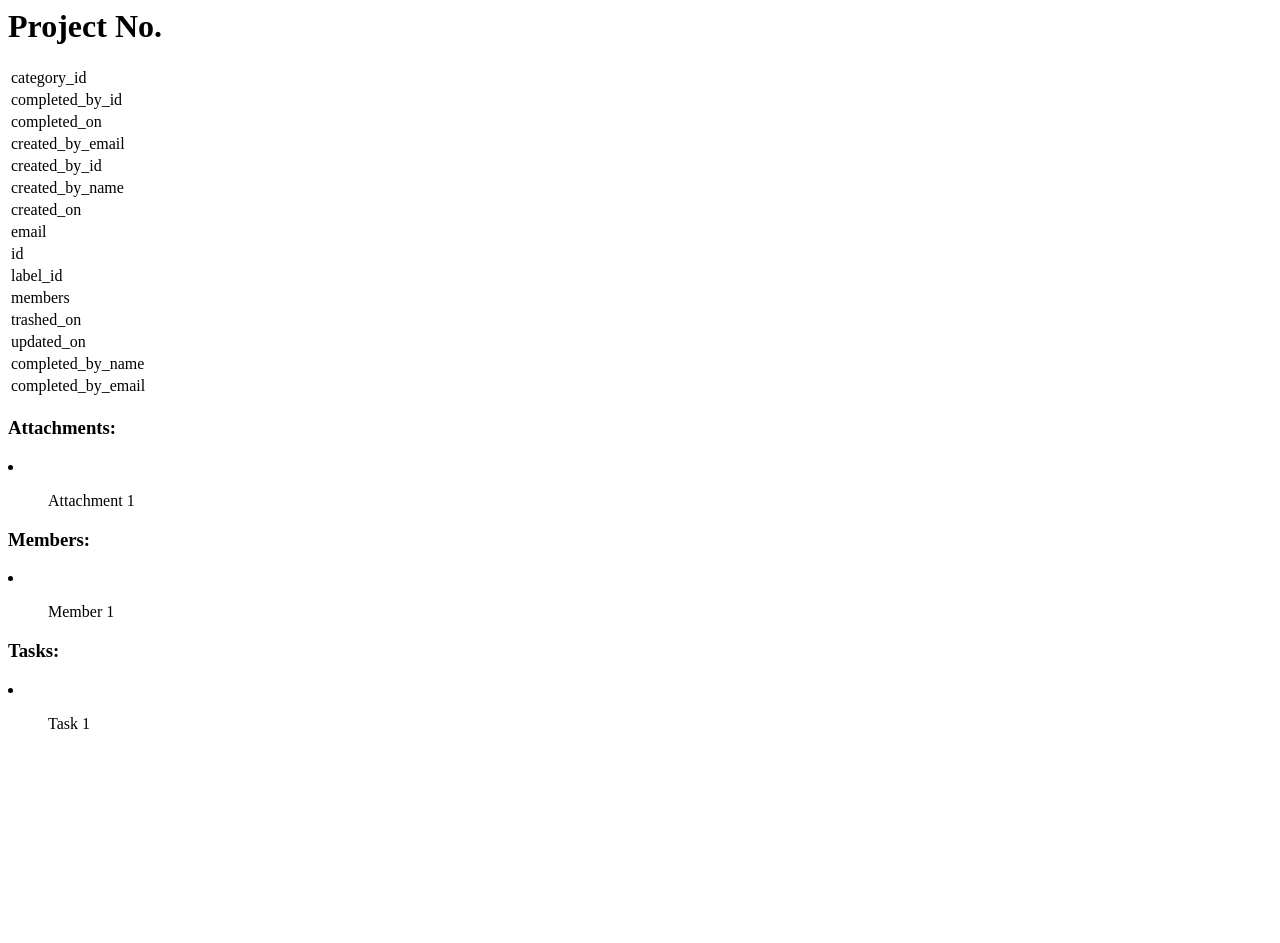
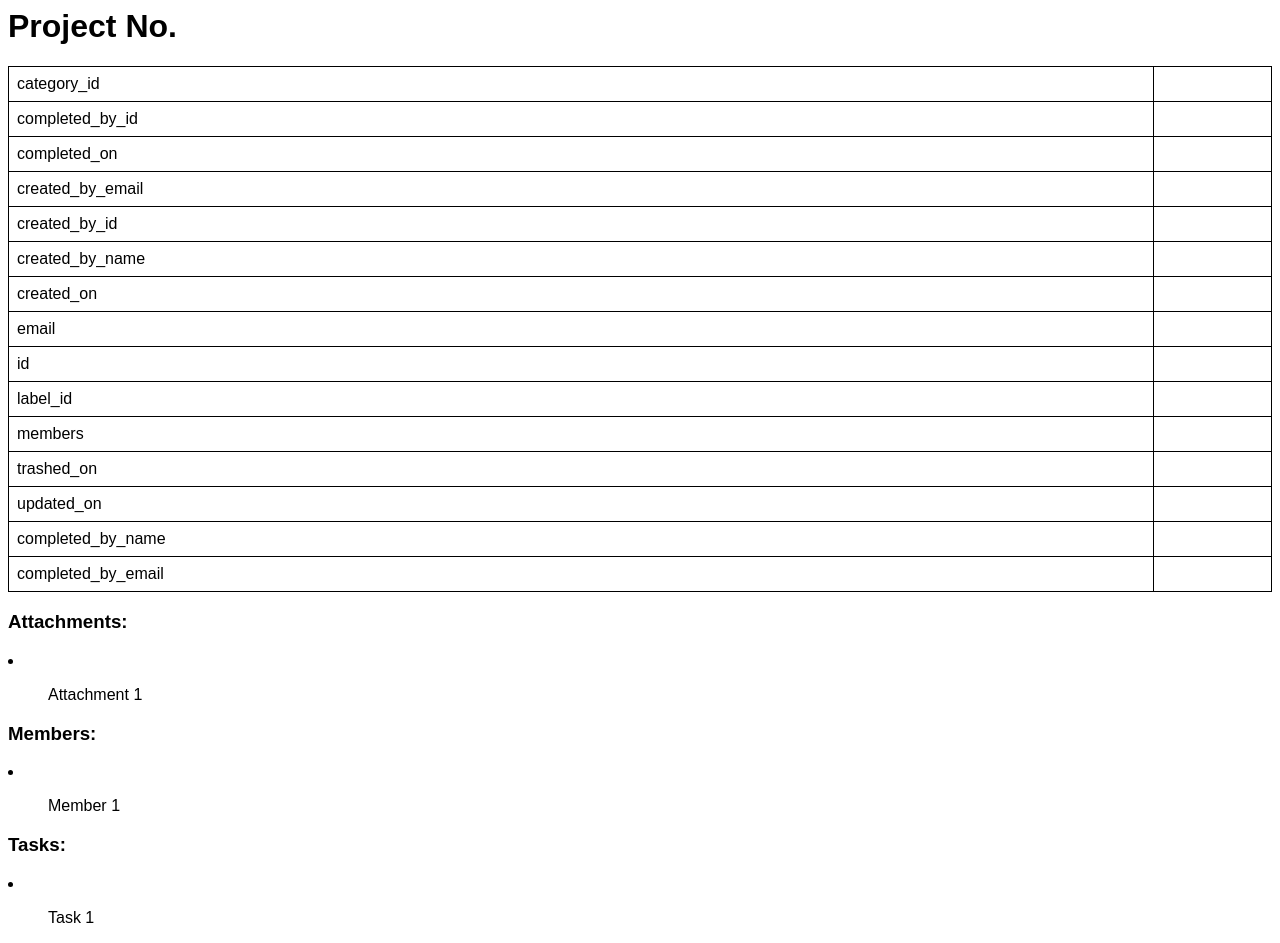
Before and after one commit to s10r-de/ac-py-api, a Python web app: template active_collab_app/templates/project-template.html.j2 in a window 1280 px wide. Before the commit the page ends 729 px from the top, so only its background shows below. Run offline with Jinja, Linux system fonts and the light colour scheme; the template is opened without the code that fills it, so the values that code supplies are empty.

Commit message:
Add some simple CSS to generated output

```diff
--- a/active_collab_app/html.py
+++ b/active_collab_app/html.py
@@ -1,5 +1,6 @@
 import configparser
 import os
+import shutil
 import time
 
 from jinja2 import Environment, FileSystemLoader, select_autoescape
@@ -18,6 +19,8 @@
         autoescape=select_autoescape(),
     )
     output_path = config.get("WWW", "path")
+    shutil.rmtree(os.path.join(output_path, "*"), ignore_errors=True)
+    shutil.copy("css/print.css", output_path)
     render_all_projects(ac_storage, j2env, output_path)
 
 
--- a/active_collab_app/templates/project-index-template.html.j2
+++ b/active_collab_app/templates/project-index-template.html.j2
@@ -1,6 +1,7 @@
 <html>
 <head>
     <title>Project Index</title>
+    <link rel="stylesheet" href="print.css" media="all">
 </head>
 <body>
 <h1>Project Index</h1>
--- a/active_collab_app/templates/project-template.html.j2
+++ b/active_collab_app/templates/project-template.html.j2
@@ -1,6 +1,8 @@
 <html>
 <head>
     <title>Project {{ project_number }}</title>
+  <link rel="stylesheet" href="print.css" media="all">
+
 </head>
 <body>
 <h1>Project No. {{ project_number }}</h1>
--- /dev/null
+++ b/css/print.css
@@ -0,0 +1,41 @@
+
+* {
+      font-family: sans-serif;
+}
+
+table {
+    border: 1px solid;
+    border-collapse: collapse;
+    width: 100%;
+}
+table th, td {
+    border: 1px solid;
+    padding: 0.5em;
+}
+
+/* Setting content width, unsetting floats and margins */
+/* Attention: the classes and IDs vary from theme to theme. Thus, set own classes here */
+#content, #page {
+    width: 100%;
+    margin: 0;
+    float: none;
+}
+
+/** Setting margins */
+@page {
+    margin: 2cm
+}
+
+/* Or: */
+@page :left {
+    margin: 1cm;
+}
+
+@page :right {
+    margin: 1cm;
+}
+
+/* The first page of a print can be manipulated as well */
+@page :first {
+    margin: 1cm 2cm;
+}
```
